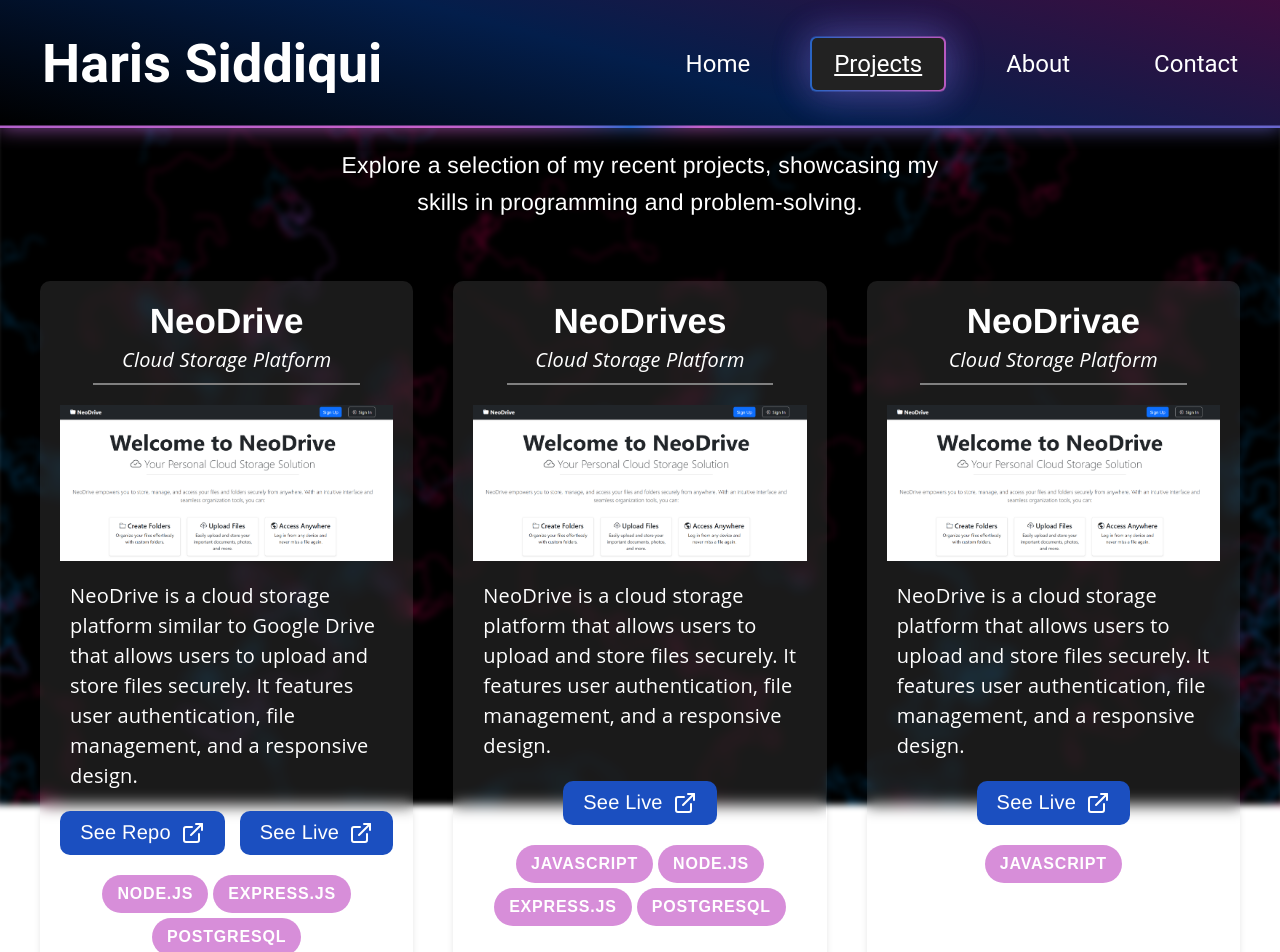
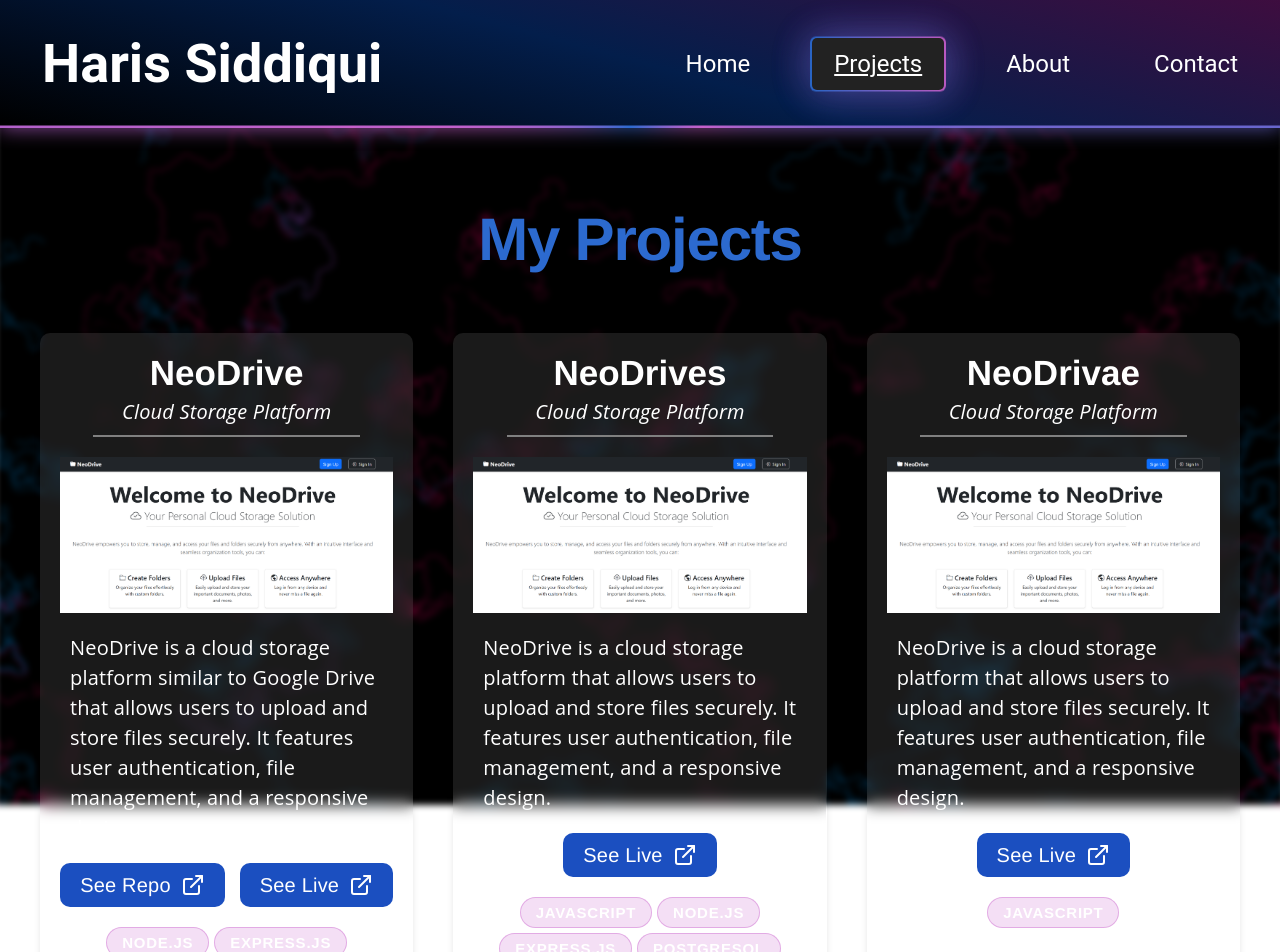
Before and after one commit to Haris-199/portfolio, a React (Vite) app: page /projects in a window 1280 px wide. Shown: the top 952 px of the page. Built offline with nearby package versions, Linux system fonts and the light colour scheme.

Commit message:
Create project details page

```diff
--- a/src/components/ProjectCard.tsx
+++ b/src/components/ProjectCard.tsx
@@ -11,7 +11,6 @@ const Div = styled.div`
   transition: all 0.3s ease, box-shadow 0.3s ease;
 
   &:hover {
-    transform: translateY(-5px);
     scale: 1.01;
   }
 
@@ -113,11 +112,13 @@ const CategoriesDiv = styled.div`
   gap: 0.25rem;
 
   .category {
-    background-color: #c760cab5;
-    padding: 0.5rem 0.75rem;
-    border-radius: 1rem;
+    background-color: rgba(199, 96, 202, 0.2);
+    border: 1px solid rgba(199, 96, 202, 0.4);
+    color: ${(props) => props.theme.text || 'white'};
+    padding: 0.3rem 0.75rem;
+    border-radius: 20px;
     font-family: 'Montserrat', sans-serif;
-    font-size: 0.8rem;
+    font-size: 0.75rem;
     font-weight: bold;
     text-transform: uppercase;
     letter-spacing: 0.05em;
@@ -127,8 +128,8 @@ const CategoriesDiv = styled.div`
       scale: 1.04;
     }
     @media (max-width: 768px) {
-    font-size: 0.65rem;
-  }
+      font-size: 0.65rem;
+    }
   }
 `;
 
--- /dev/null
+++ b/src/pages/ProjectDetails.tsx
@@ -0,0 +1,19 @@
+import { useParams } from 'react-router-dom';
+import { projects } from '../../public/data/projects';
+
+export default function ProjectDetails() {
+  const { id } = useParams();
+  const project = projects.find((p) => p.id === id);
+
+  if (!project) return <div>Project not found</div>;
+
+  return (
+    <div>
+      <h1>{project.title}</h1>
+      {project.videoUrl && (
+        <iframe src={project.videoUrl} title="Project Demo" />
+      )}
+      <p>{project.longDescription}</p>
+    </div>
+  );
+}
--- a/src/pages/Projects.tsx
+++ b/src/pages/Projects.tsx
@@ -2,36 +2,41 @@ import { styled } from 'styled-components';
 import ProjectCard from '../components/ProjectCard';
 import { projects } from '../../public/data/projects';
 
-const Div = styled.div`
+const PageContainer = styled.div`
   display: flex;
   flex-direction: column;
   align-items: center;
-  padding: 1rem;
+  padding: 4rem 1rem;
+  max-width: 1400px;
+  margin: 0 auto;
 `;
 
-const P = styled.p`
-  font-size: 1.15rem;
-  max-width: 600px;
-  text-align: center;
-  margin-bottom: 2rem;
-  line-height: 1.6;
-  letter-spacing: 0.01em;
-  font-weight: 500;
+const Title = styled.h3`
+  font-size: clamp(2rem, 6vw, 3rem);
+  font-weight: 800;
+  line-height: 1.1;
+  letter-spacing: -0.02em;
+  color: #2c6acf;
+  padding-bottom: 2rem;
+`;
+
+const ProjectsDiv = styled.div`
+  width: 100%;
+  display: grid;
+  grid-template-columns: repeat(auto-fill, minmax(320px, 1fr));
+  padding: 1rem;
+  gap: 2rem;
 `;
 
 export default function Projects() {
   return (
-    <>
-      <Div>
-        <P>
-          Explore a selection of my recent projects, showcasing my skills in programming and problem-solving.
-        </P>
-        <div className="projects">
-          {projects.map((proj) => (
-            <ProjectCard key={proj.title} project={proj} />
-          ))}
-        </div>
-      </Div>
-    </>
+    <PageContainer>
+      <Title>My Projects</Title>
+      <ProjectsDiv>
+        {projects.map((proj) => (
+          <ProjectCard key={proj.id} project={proj} />
+        ))}
+      </ProjectsDiv>
+    </PageContainer>
   );
 }
--- a/src/router.tsx
+++ b/src/router.tsx
@@ -2,6 +2,7 @@ import { createBrowserRouter } from 'react-router-dom';
 import App from './App';
 import Home from './pages/Home';
 import Projects from './pages/Projects';
+import ProjectDetails from './pages/ProjectDetails';
 import About from './pages/About';
 import NotFound from './pages/NotFound';
 
@@ -11,7 +12,13 @@ const router = createBrowserRouter([
     element: <App />,
     children: [
       { path: '', element: <Home /> },
-      { path: 'projects', element: <Projects /> },
+      {
+        path: 'projects',
+        children: [
+          { index: true, element: <Projects /> },
+          { path: ':id', element: <ProjectDetails /> },
+        ],
+      },
       { path: 'about', element: <About /> },
       { path: '*', element: <NotFound /> },
     ],
```
